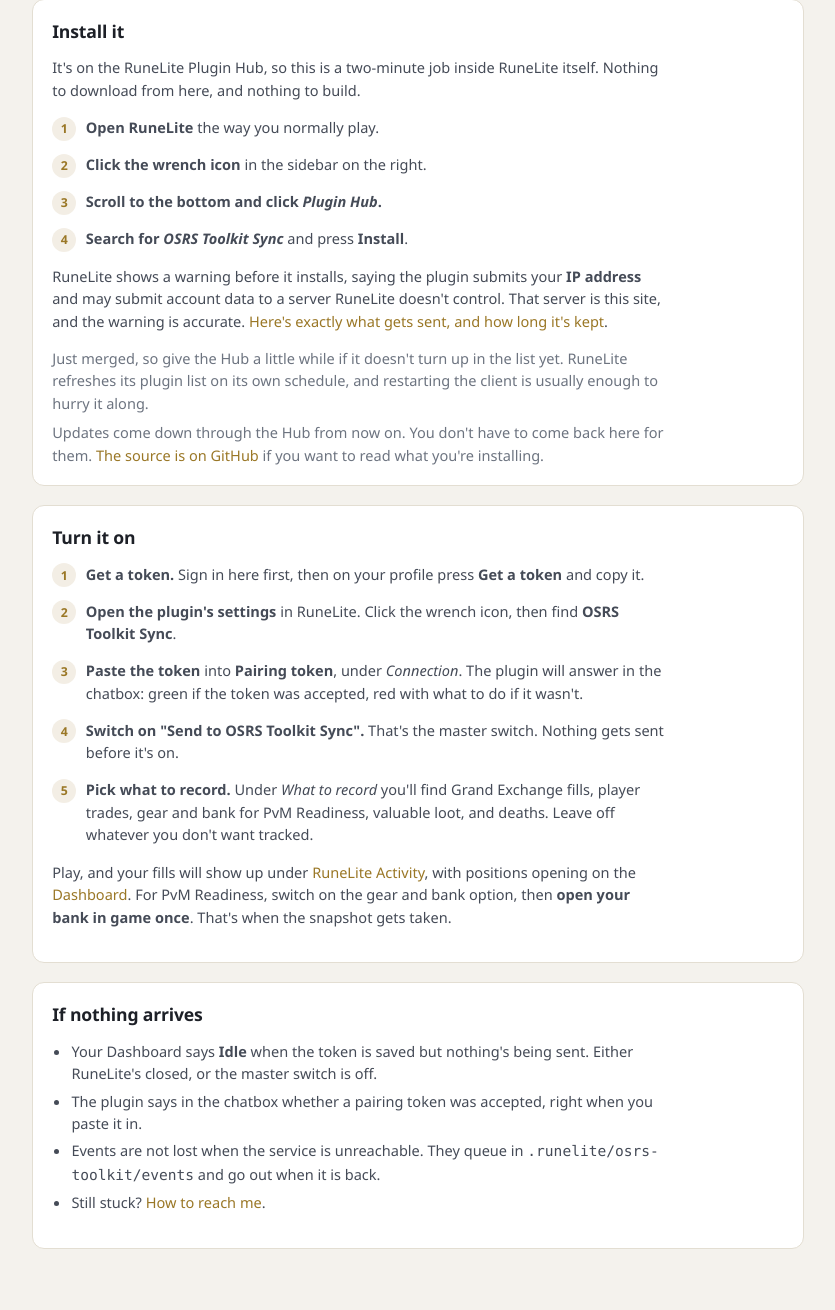
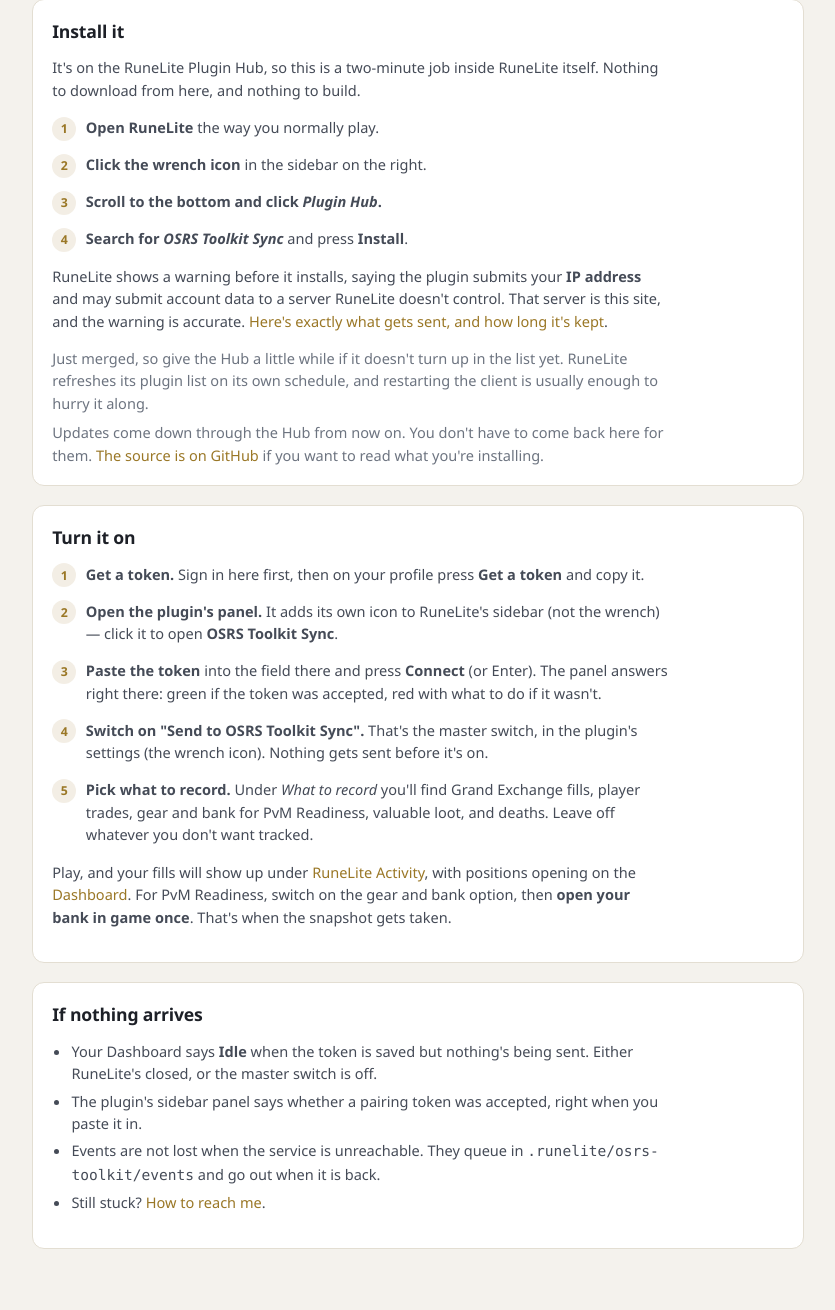
Before and after one commit to Wolklaw/OSRS-Toolkit, a FastAPI app: page /plugin in a window 1280 px wide. Shown: the part 168-1478 px from the top of the page, without its empty margins (222-1057 px from the left). Run offline with FastAPI, Linux system fonts and the light colour scheme.

Commit message:
Drop the dead pairing-token paste box, catch the plugin docs up to the sidebar panel, and give the market-driven widgets their own refresh button
The "already have a token from somewhere else?" paste field on Profile and
Dashboard had no legitimate source feeding it: generate_pairing_token()'s
own docstring says nothing else in the system ever mints one for a person.
Removed it from both pages; the PUT /api/pairing-token endpoint stays for
tests and any self-hosted/API use.

plugin.html and help.html still described the pre-1.0.1 plugin: pasting a
token into RuneLite's settings under Connection, and a chatbox response.
Since the sidebar-panel rework that field is hidden and status shows in
the panel instead. Updated both pages to match.

The only refresh control on the site was the header's Prices pill, doing
a full reload. Added a local Refresh button (same reload) to the GE Flipper,
Alch Finder, Skilling Profit, Watchlist, Buy Limits, and Dashboard's
Grand Exchange live panel, so it doesn't have to be hunted for in the header.

```diff
--- a/src/toolkit_web/templates/alch.html
+++ b/src/toolkit_web/templates/alch.html
@@ -46,6 +46,7 @@
         1,200 casts, the four-hour buy limit, what your cash buys, and this policy's share of
         the hour's volume.</p>
     </div>
+    <button class="button ghost small" onclick="refreshMarket(this)">Refresh</button>
     {% if candidates %}
     <input type="search" class="filter-input" placeholder="Search items…"
            oninput="filterTable(this, 'alch-table')" aria-label="Search items">
--- a/src/toolkit_web/templates/buy_limits.html
+++ b/src/toolkit_web/templates/buy_limits.html
@@ -11,6 +11,7 @@
       <p class="hint tight">Only items you have bought appear; anything untouched is at its
         full limit.</p>
     </div>
+    <button class="button ghost small" onclick="refreshMarket(this)">Refresh</button>
     {% if statuses %}
     <input type="search" class="filter-input" placeholder="Filter items…"
            oninput="filterTable(this, 'limits-table')" aria-label="Filter items">
--- a/src/toolkit_web/templates/flips.html
+++ b/src/toolkit_web/templates/flips.html
@@ -47,6 +47,7 @@
       <p class="hint tight">One spread-out plan for that cash stack, sized to stay inside buy
         limits. Track a row to put it in your journal.</p>
     </div>
+    <button class="button ghost small" onclick="refreshMarket(this)">Refresh</button>
   </div>
   {% if portfolio %}
   <div class="table-wrap">
--- a/src/toolkit_web/templates/plugin.html
+++ b/src/toolkit_web/templates/plugin.html
@@ -38,13 +38,13 @@
         {% if account %}On your <a href="/profile">profile</a>, press <strong>Get a
         token</strong> and copy it.{% else %}Sign in here first, then on your profile press
         <strong>Get a token</strong> and copy it.{% endif %}</li>
-      <li><strong>Open the plugin's settings</strong> in RuneLite. Click the wrench icon, then
-        find <strong>OSRS Toolkit Sync</strong>.</li>
-      <li><strong>Paste the token</strong> into <strong>Pairing token</strong>, under
-        <em>Connection</em>. The plugin will answer in the chatbox: green if the token was
-        accepted, red with what to do if it wasn't.</li>
-      <li><strong>Switch on "Send to OSRS Toolkit Sync".</strong> That's the master switch.
-        Nothing gets sent before it's on.</li>
+      <li><strong>Open the plugin's panel.</strong> It adds its own icon to RuneLite's
+        sidebar (not the wrench) — click it to open <strong>OSRS Toolkit Sync</strong>.</li>
+      <li><strong>Paste the token</strong> into the field there and press <strong>Connect</strong>
+        (or Enter). The panel answers right there: green if the token was accepted, red with
+        what to do if it wasn't.</li>
+      <li><strong>Switch on "Send to OSRS Toolkit Sync".</strong> That's the master switch, in
+        the plugin's settings (the wrench icon). Nothing gets sent before it's on.</li>
       <li><strong>Pick what to record.</strong> Under <em>What to record</em> you'll find Grand
         Exchange fills, player trades, gear and bank for PvM Readiness, valuable loot, and
         deaths. Leave off whatever you don't want tracked.</li>
@@ -62,7 +62,7 @@
     <ul>
       <li>Your Dashboard says <strong>Idle</strong> when the token is saved but nothing's being
         sent. Either RuneLite's closed, or the master switch is off.</li>
-      <li>The plugin says in the chatbox whether a pairing token was accepted, right when you
+      <li>The plugin's sidebar panel says whether a pairing token was accepted, right when you
         paste it in.</li>
       <li>Events are not lost when the service is unreachable. They queue in
         <code>.runelite/osrs-toolkit/events</code> and go out when it is back.</li>
--- a/src/toolkit_web/templates/skilling.html
+++ b/src/toolkit_web/templates/skilling.html
@@ -38,6 +38,7 @@
       <p class="hint tight">{{ results | length }} priced right now, best hourly profit first.
         Method names link to the wiki guide.</p>
     </div>
+    <button class="button ghost small" onclick="refreshMarket(this)">Refresh</button>
     {% if results %}
     <input type="search" class="filter-input" placeholder="Search methods or skills…"
            oninput="filterTable(this, 'skilling-table')" aria-label="Search methods">
--- a/src/toolkit_web/templates/watchlist.html
+++ b/src/toolkit_web/templates/watchlist.html
@@ -33,6 +33,7 @@
       <h2>Watched items</h2>
       <p class="hint tight">{{ rows | length }} item{{ '' if rows | length == 1 else 's' }}, priced from the current snapshot.</p>
     </div>
+    <button class="button ghost small" onclick="refreshMarket(this)">Refresh</button>
     {% if rows %}
     <input type="search" class="filter-input" placeholder="Filter…"
            oninput="filterTable(this, 'watchlist-table')" aria-label="Filter watchlist">
```
Also changed, not shown: src/toolkit_web/templates/dashboard.html (+2 -19 lines), src/toolkit_web/templates/help.html (+4 -4 lines), src/toolkit_web/templates/profile.html (+1 -20 lines), tests/test_account_pages.py (+4 -1 lines), tests/test_plugin_page.py (+2 -1 lines).
